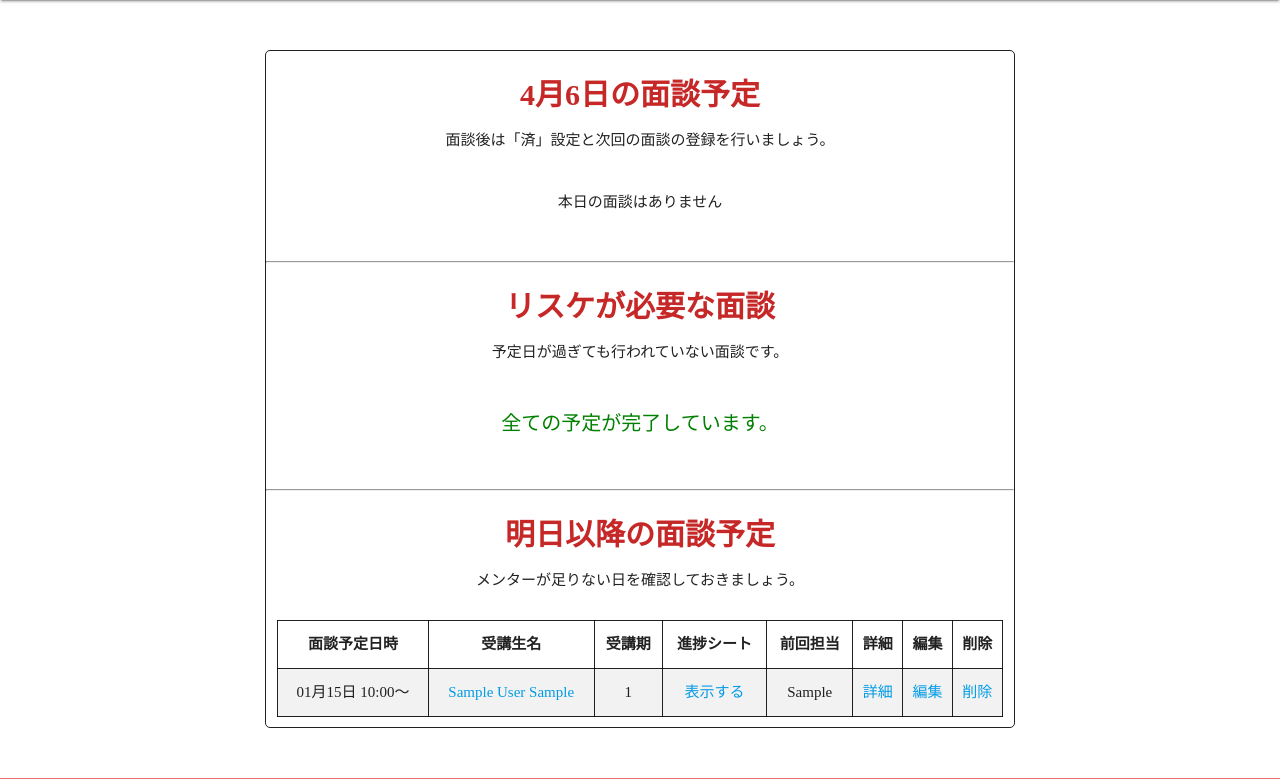
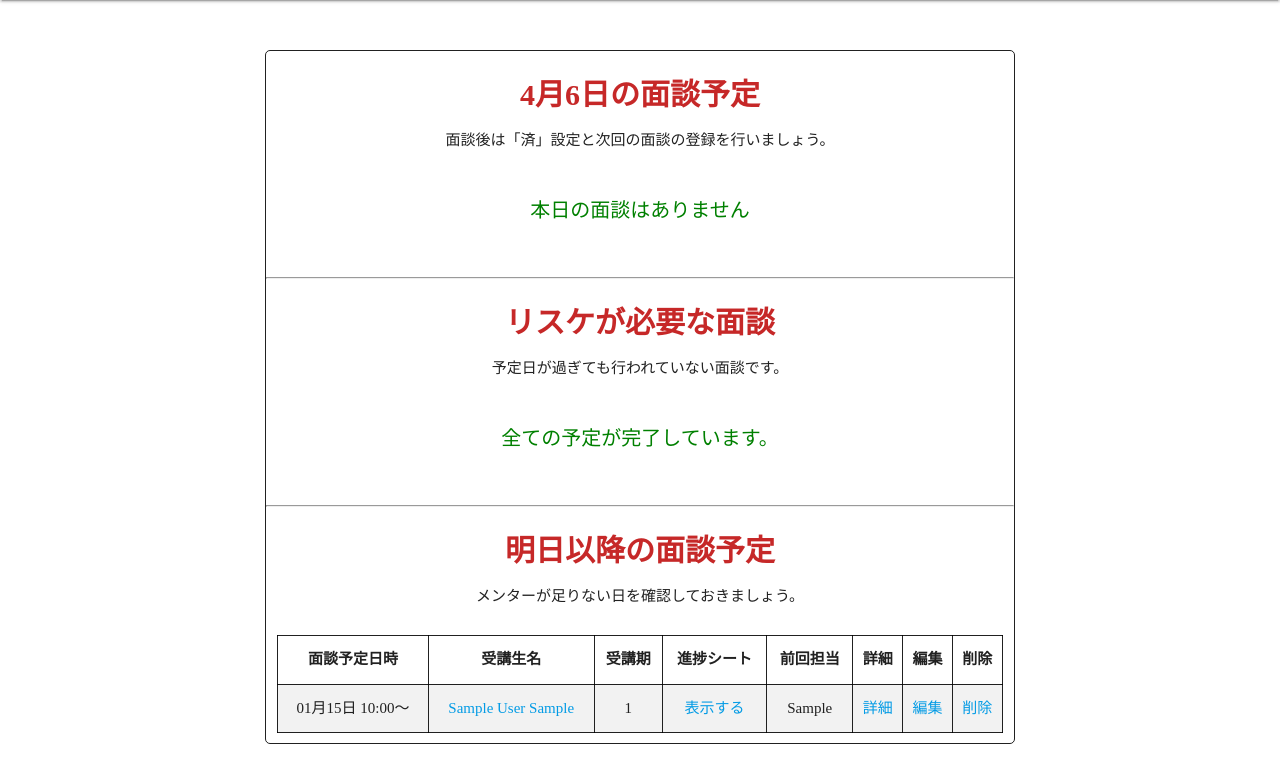
Before and after one commit to makomako22/schecan, a Rails app: page / in a window 1280 px wide. Shown: the part 64-843 px from the top of the page. Run offline with Rails 7, Linux system fonts and the light colour scheme; tables that the repository leaves empty hold one stand-in row (values such as "Sample post"); style sheets or scripts are compiled from the project's sources; some libraries are stand-ins or nearby versions; some web fonts are replaced.

Commit message:
edit index

```diff
--- a/app/views/schedules/index.html.erb
+++ b/app/views/schedules/index.html.erb
@@ -62,7 +62,7 @@
   <% else %>
   <div class="row">
     <div class="input-field col s12">
-      <p class="center_line">本日の面談はありません</p>
+      <p class="center_line form_result">本日の面談はありません</p>
     </div>
   </div>
   <% end %>
```
